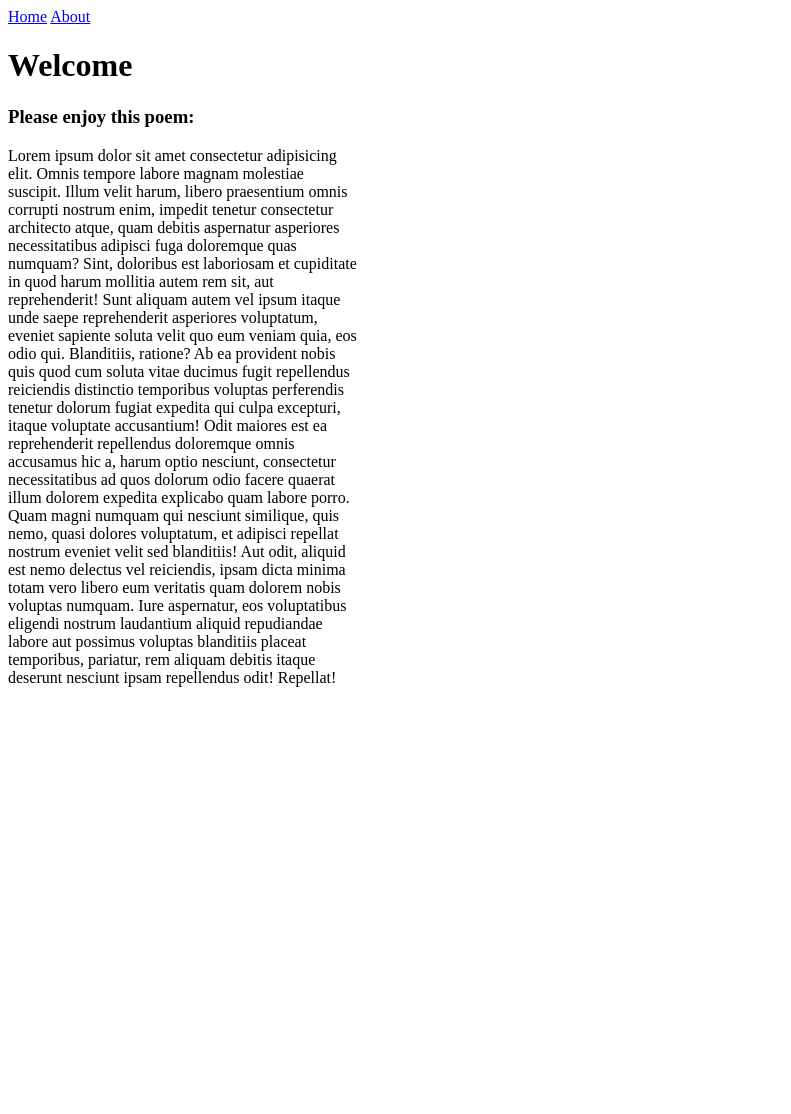
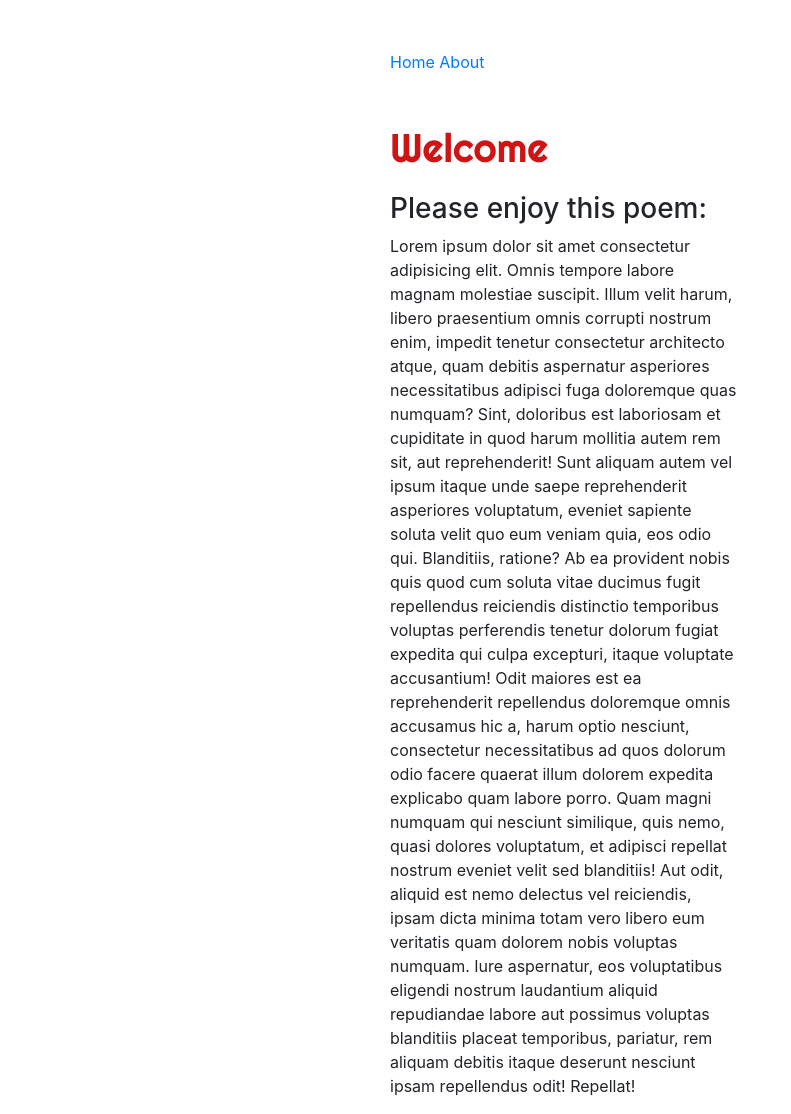
Before and after one commit to Mmarcos01/django_site, a Django app: page / in a window 1280 px wide. Shown: the whole page, without its empty margins (0-791 px from the left). Before the commit the page ends 687 px from the top, so only its background shows below. Run offline with Django 3.2, Linux system fonts and the light colour scheme.

Commit message:
styling added

```diff
--- /dev/null
+++ b/my_site/static/css/site.css
@@ -0,0 +1,15 @@
+body{
+    padding-top: 50px;
+    max-width: 500px;
+    margin: auto;
+}
+
+h1{
+    padding-top: 50px;
+    font-family: 'Righteous', cursive;
+    color: rgb(207, 20, 20);
+}
+
+h3{
+    margin-top: 20px;
+}
--- a/templates/base.html
+++ b/templates/base.html
@@ -1,9 +1,16 @@
+{% load static %}
+
 <!DOCTYPE html>
 <html lang="en">
 <head>
     <meta charset="UTF-8">
     <meta http-equiv="X-UA-Compatible" content="IE=edge">
     <meta name="viewport" content="width=device-width, initial-scale=1.0">
+    <link rel="stylesheet" href="https://cdn.jsdelivr.net/npm/bootstrap@4.5.3/dist/css/bootstrap.min.css" integrity="sha384-TX8t27EcRE3e/ihU7zmQxVncDAy5uIKz4rEkgIXeMed4M0jlfIDPvg6uqKI2xXr2" crossorigin="anonymous">
+    <link rel="stylesheet" href="{% static 'css/site.css' %}">
+    <link rel="preconnect" href="https://fonts.googleapis.com">
+<link rel="preconnect" href="https://fonts.gstatic.com" crossorigin>
+<link href="https://fonts.googleapis.com/css2?family=Righteous&display=swap" rel="stylesheet">
         {% block title%}
         <!-- Title -->
         {% endblock title %}
```
Also changed, not shown: README.md.
